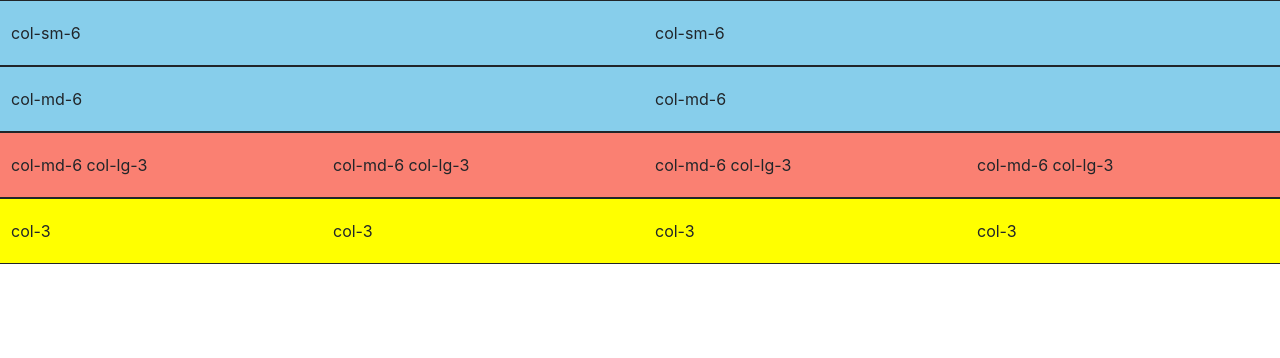
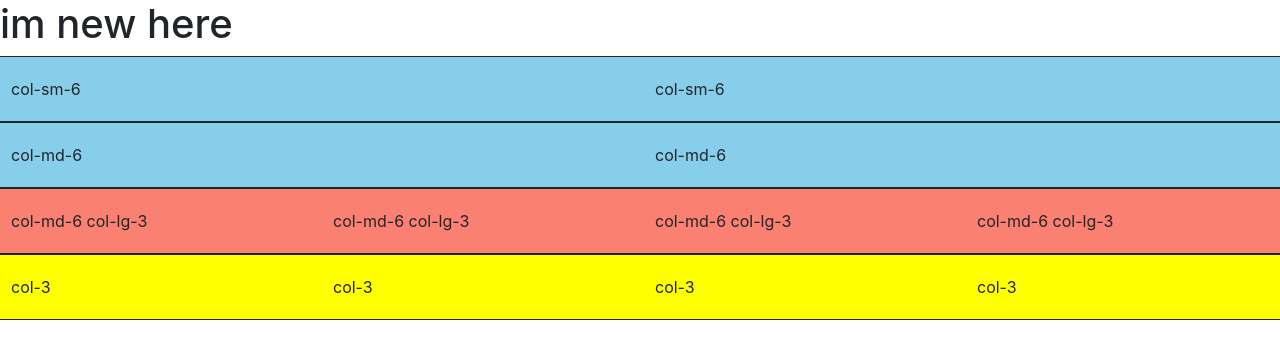
Before and after one commit to mariolazzari/bootstrap-ninja, a plain HTML site: page grid.html in a window 1280 px wide. Drawn offline with nearby package versions, Linux system fonts and the light colour scheme.

Commit message:
adding a new thing here jk xD

```diff
--- a/grid.html
+++ b/grid.html
@@ -14,6 +14,7 @@
 </head>
 
 <body>
+  <h1>im new here</h1>
 
   <div class="row">
     <div class="col-sm-6">col-sm-6</div>
```
